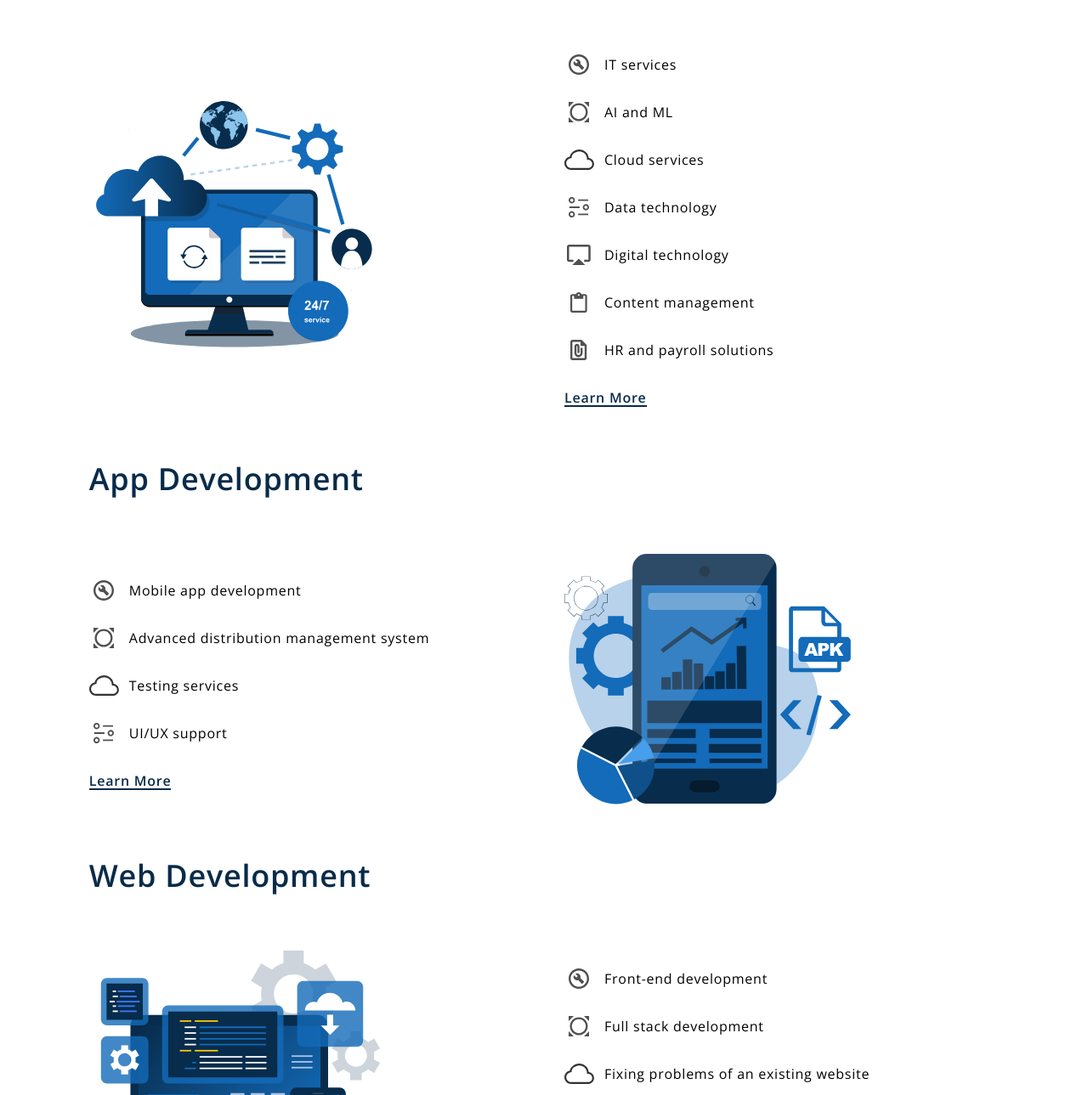
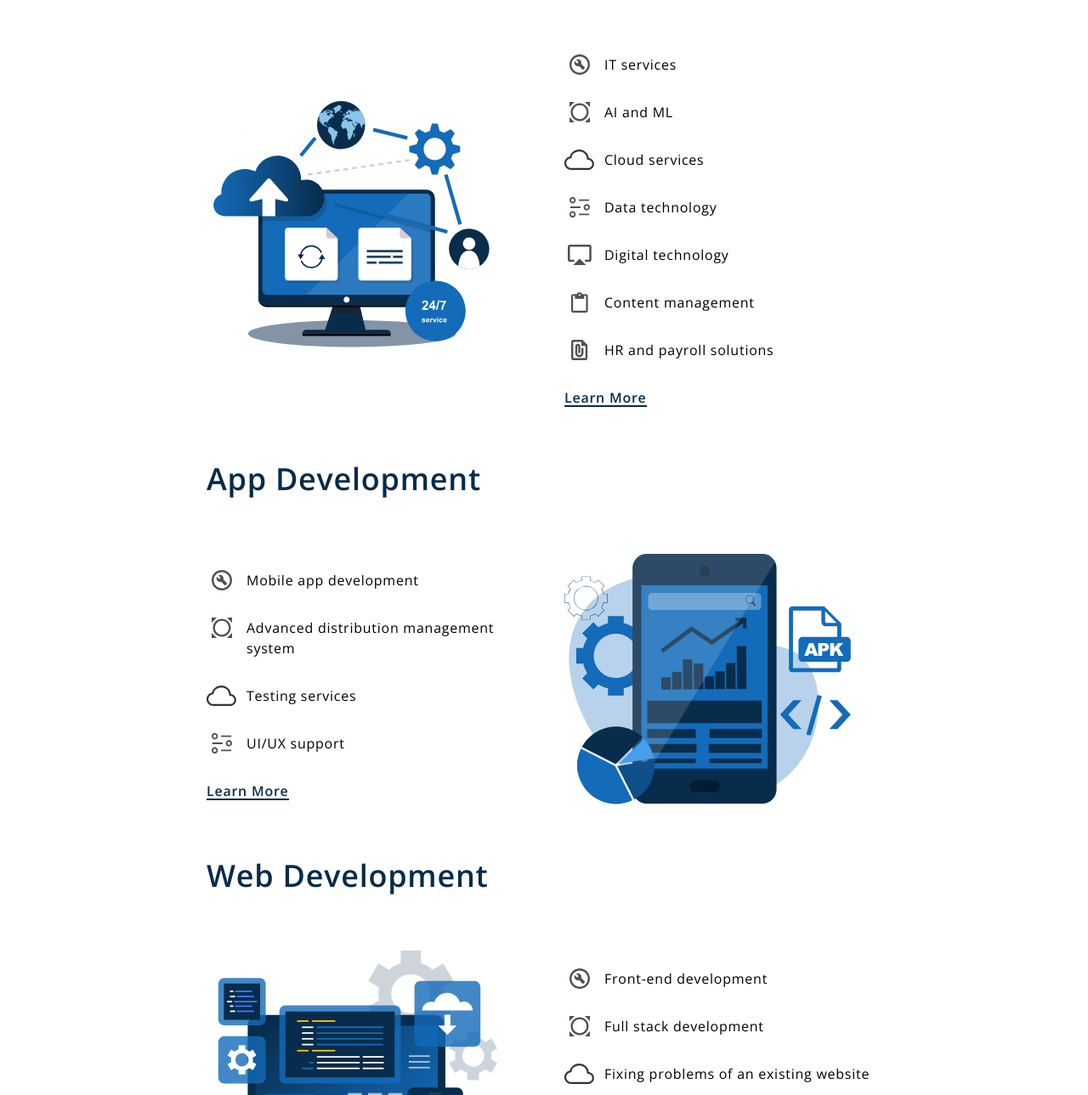
Before and after one commit to ttanvirr/mnitechsolutions, a plain HTML site: page index.html in a window 1280 px wide. Shown: the part 653-1942 px from the top of the page at 85% size. Drawn offline with nearby package versions, Linux system fonts and the light colour scheme.

Commit message:
Home services centered

```diff
--- a/app/scss/_home-services.scss
+++ b/app/scss/_home-services.scss
@@ -1,7 +1,10 @@
 .home {
   .services {
-        >.container {
+    > .container {
       --flow-space: 4em;
+      @include breakpoint-up(md) {
+        max-width: 850px;
+      }
     }
 
     &__service {
@@ -15,7 +18,7 @@
         font-size: 36px;
         color: hsl($secondary);
         @include breakpoint-up(md) {
-                    text-align: left ;
+          text-align: left;
         }
       }
       .grid-2s {
@@ -30,13 +33,12 @@
           grid-template-columns: 1fr 1fr;
           max-inline-size: unset;
         }
-
       }
 
       &:nth-of-type(even) {
         @include breakpoint-up(md) {
           .grid-2s > *:nth-of-type(1) {
-                        order: 1
+            order: 1;
           }
         }
       }
@@ -81,8 +83,6 @@
           opacity: 0.8;
         }
       }
-
-
     }
   }
 }
```
Also changed, not shown: dist/style.css, 1 other file. Lines whose indentation alone changed are shown as unchanged.
